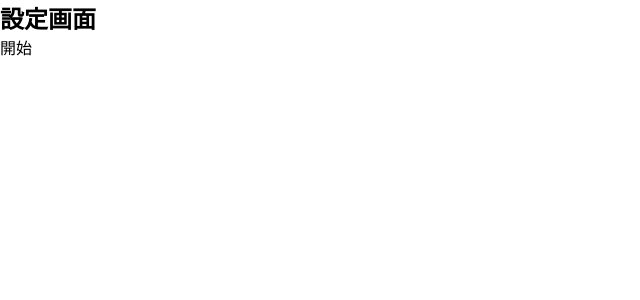
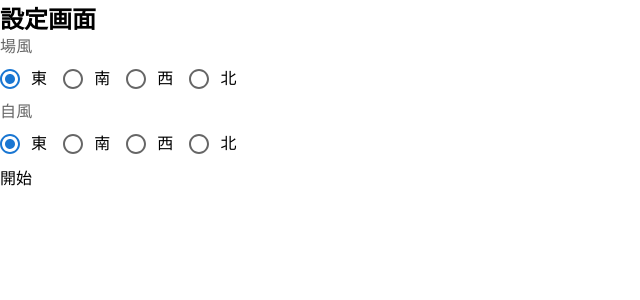
Before and after one commit to taserbeat/mahjong-practice, a React app: page / in a window 1280 px wide. Shown: the top 300 px of the page, without its empty margins (0-640 px from the left). Built offline with nearby package versions, Linux system fonts and the light colour scheme.

Commit message:
WIP: 設定画面からゲーム画面に遷移し、配牌ができていることを確認

```diff
--- a/src/app/store.ts
+++ b/src/app/store.ts
@@ -2,11 +2,15 @@ import { Action, ThunkAction, configureStore } from "@reduxjs/toolkit";
 
 import counterReducer from "../features/counter/counterSlice";
 import modeReducer from "../features/mode/modeSlice";
+import settingsReducer from "../features/settings/settingsSlice";
+import gameReducer from "../features/game/gameSlice";
 
 export const store = configureStore({
   reducer: {
     counter: counterReducer,
     mode: modeReducer,
+    settings: settingsReducer,
+    // game: gameReducer,
   },
 });
 
--- a/src/components/pages/PracticePage.tsx
+++ b/src/components/pages/PracticePage.tsx
@@ -1,23 +1,78 @@
-import React from "react";
-import { useAppDispatch } from "../../app/hooks";
+import { useEffect, useState } from "react";
+import { useAppDispatch, useAppSelector } from "../../app/hooks";
 import { setMode } from "../../features/mode/modeSlice";
+import { PracticeGame } from "../../mahojong/practice";
+import { selectSettings } from "../../features/settings/settingsSlice";
+import { defaultRule } from "../../mahojong/rule";
+import useRender from "../../hooks/useRender";
 
 /** 練習ページのコンポーネントのProps */
 interface PracticePageProps {}
+
+let dummyGame = new PracticeGame({
+  rule: defaultRule,
+  bakaze: 0,
+  jikaze: 0,
+});
 
 /** 練習ページのコンポーネント */
 const PracticePage = (props: PracticePageProps) => {
   const dispatch = useAppDispatch();
 
+  const settings = useAppSelector(selectSettings);
+  const [game, setGame] = useState(dummyGame);
+
+  const { updateRender } = useRender();
+
+  const displayMenzenPais = (["m", "p", "s", "z"] as ("m" | "p" | "s" | "z")[])
+    .map((s) => {
+      const pais = game.menzenPais[s];
+      const menzenPais: string[] = [];
+      for (let i = 0; i < pais.length; i++) {
+        const count = pais[i];
+        for (let c = 0; c < count; c++) {
+          const paiString = s + i.toString();
+          menzenPais.push(paiString);
+        }
+      }
+
+      return menzenPais;
+    })
+    .flatMap((x) => x)
+    .sort();
+
   const onExitClick = () => {
     dispatch(setMode("Result"));
   };
+
+  // 指定された関数を実行し、レンダリングも行う
+  const executeWithRender = (func: () => void) => {
+    func();
+    updateRender();
+  };
+
+  useEffect(() => {
+    const newGame = new PracticeGame(settings);
+    newGame.initialize();
+    setGame(newGame);
+  }, []);
 
   return (
     <div>
       <h2>練習ページ</h2>
 
+      <div>{displayMenzenPais.join(", ")}</div>
+
       <button onClick={onExitClick}>終了</button>
+      <button
+        onClick={() =>
+          executeWithRender(() => {
+            game.initialize();
+          })
+        }
+      >
+        初期化
+      </button>
     </div>
   );
 };
--- a/src/components/pages/SettingPage.tsx
+++ b/src/components/pages/SettingPage.tsx
@@ -1,22 +1,14 @@
-import { useState } from "react";
-import { PracticeSettings } from "../../mahojong/practice";
-import { defaultRule } from "../../mahojong/rule";
 import { useAppDispatch } from "../../app/hooks";
 import { setMode } from "../../features/mode/modeSlice";
+import BaKazeSelector from "../settings/BakazeSelector";
+import JiKazeSelector from "../settings/JikazeSelector";
 
 /** 設定画面のコンポーネントのProps */
 interface SettingPageProps {}
 
-/** デフォルトの設定 */
-const defaultSetting: PracticeSettings = {
-  rule: defaultRule,
-};
-
 /** 設定画面のコンポーネント */
 const SettingPage = (props: SettingPageProps) => {
   const dispatch = useAppDispatch();
-
-  const [setting, setSetting] = useState(defaultSetting);
 
   const onStartClick = () => {
     dispatch(setMode("Practice"));
@@ -26,6 +18,16 @@ const SettingPage = (props: SettingPageProps) => {
     <div>
       <h2>設定画面</h2>
 
+      {/* 場風 */}
+      <div>
+        <BaKazeSelector />
+      </div>
+
+      {/* 自風 */}
+      <div>
+        <JiKazeSelector />
+      </div>
+
       <button onClick={onStartClick}>開始</button>
     </div>
   );
--- /dev/null
+++ b/src/components/settings/BakazeSelector.tsx
@@ -0,0 +1,83 @@
+import Radio from "@mui/material/Radio";
+import RadioGroup from "@mui/material/RadioGroup";
+import FormControlLabel from "@mui/material/FormControlLabel";
+import FormControl from "@mui/material/FormControl";
+import FormLabel from "@mui/material/FormLabel";
+
+import { useAppDispatch, useAppSelector } from "../../app/hooks";
+import { selectBakaze, setBakaze } from "../../features/settings/settingsSlice";
+
+/** 場風の選択コンポーネントのProps */
+interface BaKazeSelectorProps {}
+
+/** 場風の選択コンポーネント */
+const BaKazeSelector = (props: BaKazeSelectorProps) => {
+  const dispatch = useAppDispatch();
+  const bakaze = useAppSelector(selectBakaze);
+
+  return (
+    <div>
+      <FormControl>
+        {/* タイトル */}
+        <FormLabel>場風</FormLabel>
+
+        {/* ラジオグループ */}
+        <RadioGroup row={true}>
+          {/* 東 */}
+          <FormControlLabel
+            control={
+              <Radio
+                checked={bakaze === 0}
+                onChange={() => {
+                  dispatch(setBakaze(0));
+                }}
+              />
+            }
+            label="東"
+          />
+
+          {/* 南 */}
+          <FormControlLabel
+            control={
+              <Radio
+                checked={bakaze === 1}
+                onChange={() => {
+                  dispatch(setBakaze(1));
+                }}
+              />
+            }
+            label="南"
+          />
+
+          {/* 西 */}
+          <FormControlLabel
+            control={
+              <Radio
+                checked={bakaze === 2}
+                onChange={() => {
+                  dispatch(setBakaze(2));
+                }}
+              />
+            }
+            label="西"
+          />
+
+          {/* 北 */}
+          <FormControlLabel
+            control={
+              <Radio
+                checked={bakaze === 3}
+                onChange={() => {
+                  dispatch(setBakaze(3));
+                }}
+              />
+            }
+            label="北"
+          />
+        </RadioGroup>
+      </FormControl>
+    </div>
+  );
+};
+
+export default BaKazeSelector;
--- /dev/null
+++ b/src/components/settings/JikazeSelector.tsx
@@ -0,0 +1,83 @@
+import Radio from "@mui/material/Radio";
+import RadioGroup from "@mui/material/RadioGroup";
+import FormControlLabel from "@mui/material/FormControlLabel";
+import FormControl from "@mui/material/FormControl";
+import FormLabel from "@mui/material/FormLabel";
+
+import { useAppDispatch, useAppSelector } from "../../app/hooks";
+import { selectJikaze, setJikaze } from "../../features/settings/settingsSlice";
+
+/** 場風の選択コンポーネントのProps */
+interface JiKazeSelectorProps {}
+
+/** 場風の選択コンポーネント */
+const JiKazeSelector = (props: JiKazeSelectorProps) => {
+  const dispatch = useAppDispatch();
+  const jikaze = useAppSelector(selectJikaze);
+
+  return (
+    <div>
+      <FormControl>
+        {/* タイトル */}
+        <FormLabel>自風</FormLabel>
+
+        {/* ラジオグループ */}
+        <RadioGroup row={true}>
+          {/* 東 */}
+          <FormControlLabel
+            control={
+              <Radio
+                checked={jikaze === 0}
+                onChange={() => {
+                  dispatch(setJikaze(0));
+                }}
+              />
+            }
+            label="東"
+          />
+
+          {/* 南 */}
+          <FormControlLabel
+            control={
+              <Radio
+                checked={jikaze === 1}
+                onChange={() => {
+                  dispatch(setJikaze(1));
+                }}
+              />
+            }
+            label="南"
+          />
+
+          {/* 西 */}
+          <FormControlLabel
+            control={
+              <Radio
+                checked={jikaze === 2}
+                onChange={() => {
+                  dispatch(setJikaze(2));
+                }}
+              />
+            }
+            label="西"
+          />
+
+          {/* 北 */}
+          <FormControlLabel
+            control={
+              <Radio
+                checked={jikaze === 3}
+                onChange={() => {
+                  dispatch(setJikaze(3));
+                }}
+              />
+            }
+            label="北"
+          />
+        </RadioGroup>
+      </FormControl>
+    </div>
+  );
+};
+
+export default JiKazeSelector;
--- /dev/null
+++ b/src/features/game/gameSlice.ts
@@ -0,0 +1,34 @@
+import { createSlice, PayloadAction } from "@reduxjs/toolkit";
+import { PracticeGame } from "../../mahojong/practice";
+import { defaultRule } from "../../mahojong/rule";
+import { RootState } from "../../app/store";
+
+/** 初期値 */
+const initialState: PracticeGame = new PracticeGame({
+  rule: defaultRule,
+  bakaze: 0,
+  jikaze: 0,
+});
+
+/** スライス */
+export const gameSlice = createSlice({
+  name: "game",
+  initialState: initialState,
+  reducers: {
+    /** ゲームを設定する */
+    setGame: (state, action: PayloadAction<PracticeGame>) => action.payload,
+  },
+});
+
+// * * * * * * * * * * * * * * * * * * * * * * * * * * * * * * * * * * * * * * * *
+// Actions
+
+export const { setGame } = gameSlice.actions;
+
+// * * * * * * * * * * * * * * * * * * * * * * * * * * * * * * * * * * * * * * * *
+// Selector
+
+/** ゲームを取得する */
+// export const selectGame = (state: RootState) => state.game;
+
+export default gameSlice.reducer;
--- /dev/null
+++ b/src/features/settings/settingsSlice.ts
@@ -0,0 +1,49 @@
+import { createSlice, PayloadAction } from "@reduxjs/toolkit";
+import { Kaze, PracticeSettings } from "../../mahojong/practice";
+import { defaultRule } from "../../mahojong/rule";
+import { RootState } from "../../app/store";
+
+/** 初期値 */
+const initialState: PracticeSettings = {
+  rule: defaultRule,
+  bakaze: 0,
+  jikaze: 0,
+};
+
+/** スライス */
+export const settingsSlice = createSlice({
+  name: "settings",
+  initialState: initialState,
+  reducers: {
+    /** 初期状態にする */
+    initialize: (state) => initialState,
+
+    /** 場風を設定する */
+    setBakaze: (state, action: PayloadAction<Kaze>) => {
+      state.bakaze = action.payload;
+    },
+
+    /** 自風を設定する */
+    setJikaze: (state, action: PayloadAction<Kaze>) => {
+      state.jikaze = action.payload;
+    },
+  },
+});
+
+// * * * * * * * * * * * * * * * * * * * * * * * * * * * * * * * * * * * * * * * *
+// Actions
+export const { initialize, setBakaze, setJikaze } = settingsSlice.actions;
+
+// * * * * * * * * * * * * * * * * * * * * * * * * * * * * * * * * * * * * * * * *
+// Selector
+
+/** 1人麻雀練習機の設定を取得する */
+export const selectSettings = (state: RootState) => state.settings;
+
+/** 場風を取得する */
+export const selectBakaze = (state: RootState) => state.settings.bakaze;
+
+/** 自風を取得する */
+export const selectJikaze = (state: RootState) => state.settings.jikaze;
+
+export default settingsSlice.reducer;
--- /dev/null
+++ b/src/hooks/useRender.ts
@@ -0,0 +1,19 @@
+import { useState } from "react";
+
+type UseRender = {
+  updateRender: () => void;
+};
+
+const useRender = (): UseRender => {
+  const [_, setNow] = useState(new Date());
+
+  const updateRender = () => {
+    setNow(new Date());
+  };
+
+  return {
+    updateRender: updateRender,
+  };
+};
+
+export default useRender;
--- a/src/mahojong/practice.ts
+++ b/src/mahojong/practice.ts
@@ -1,4 +1,4 @@
-import Hand from "./hand";
+import Hand, { MenzenPais } from "./hand";
 import { getHoraType, hora, HoraAmountInfo, SituationParam } from "./hora";
 import { Kawa } from "./kawa";
 import Pai, { Mentsu, RonPai } from "./pai";
@@ -8,8 +8,18 @@ import * as Shanten from "./shanten";
 
 /** 1人麻雀練習機の設定値 */
 export type PracticeSettings = {
+  /** ルール */
   rule: Rule;
+
+  /** 場風 (0: 東、1: 南、2: 西、3: 北) */
+  bakaze: Kaze;
+
+  /** 自風 (0: 東、1: 南、2: 西、3: 北) */
+  jikaze: Kaze;
 };
+
+/** 風 (0: 東、1: 南、2: 西、3: 北) */
+export type Kaze = 0 | 1 | 2 | 3;
 
 /** 実行可能アクション */
 export type LegalAction =
@@ -65,8 +75,8 @@ export class PracticeGame {
     this._isFirstTsumo = true;
     this._numKan = 0;
     this._situationParam = {
-      bakaze: 0,
-      jikaze: 0,
+      bakaze: settings.bakaze,
+      jikaze: settings.jikaze,
       baopai: [],
       fubaopai: null,
       rule: this._settings.rule,
@@ -304,6 +314,13 @@ export class PracticeGame {
   }
 
   // * * * * * * * * * * * * * * * * * * * * * * * * * * * * * * * * * * *
+  // getter
+
+  public get menzenPais(): MenzenPais {
+    return this._hand._menzenPais;
+  }
+
+  // * * * * * * * * * * * * * * * * * * * * * * * * * * * * * * * * * * *
   // privateメソッド
 
   /** 打牌可能な牌の一覧を取得する */
```
